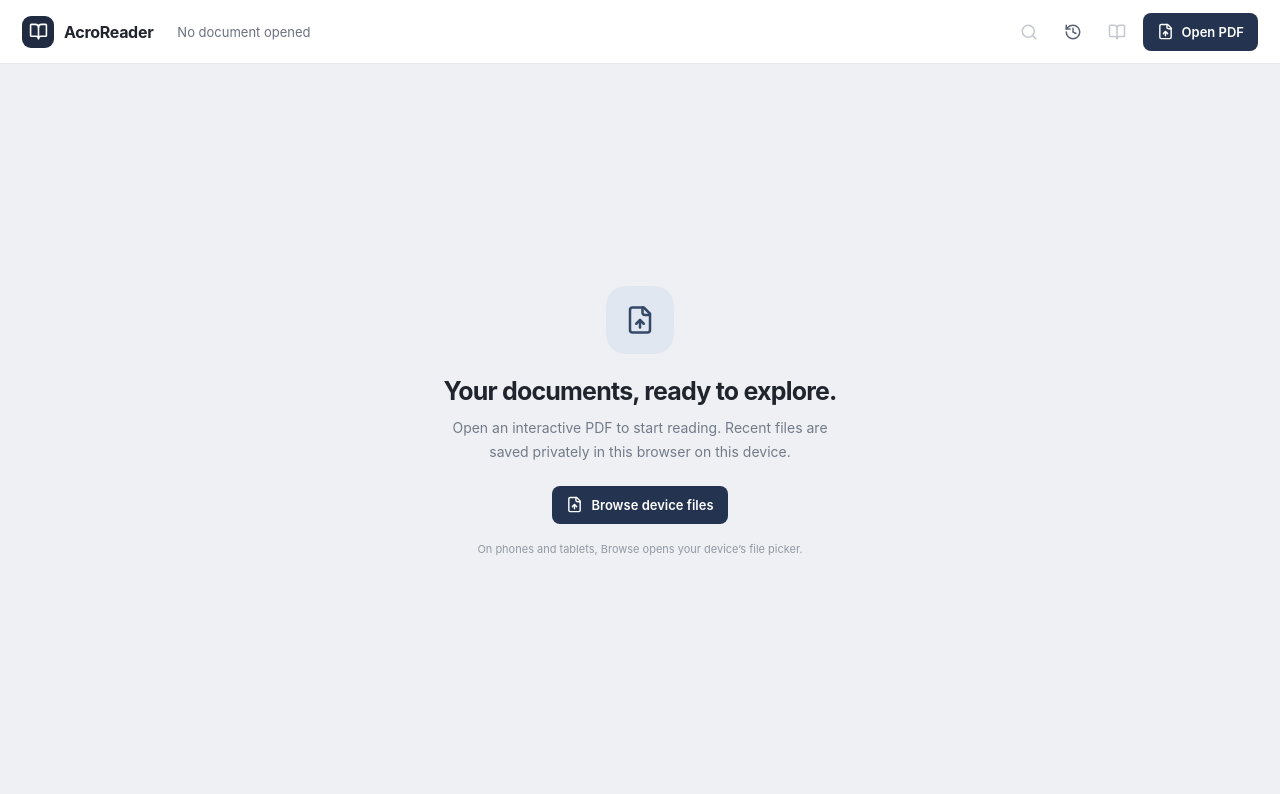
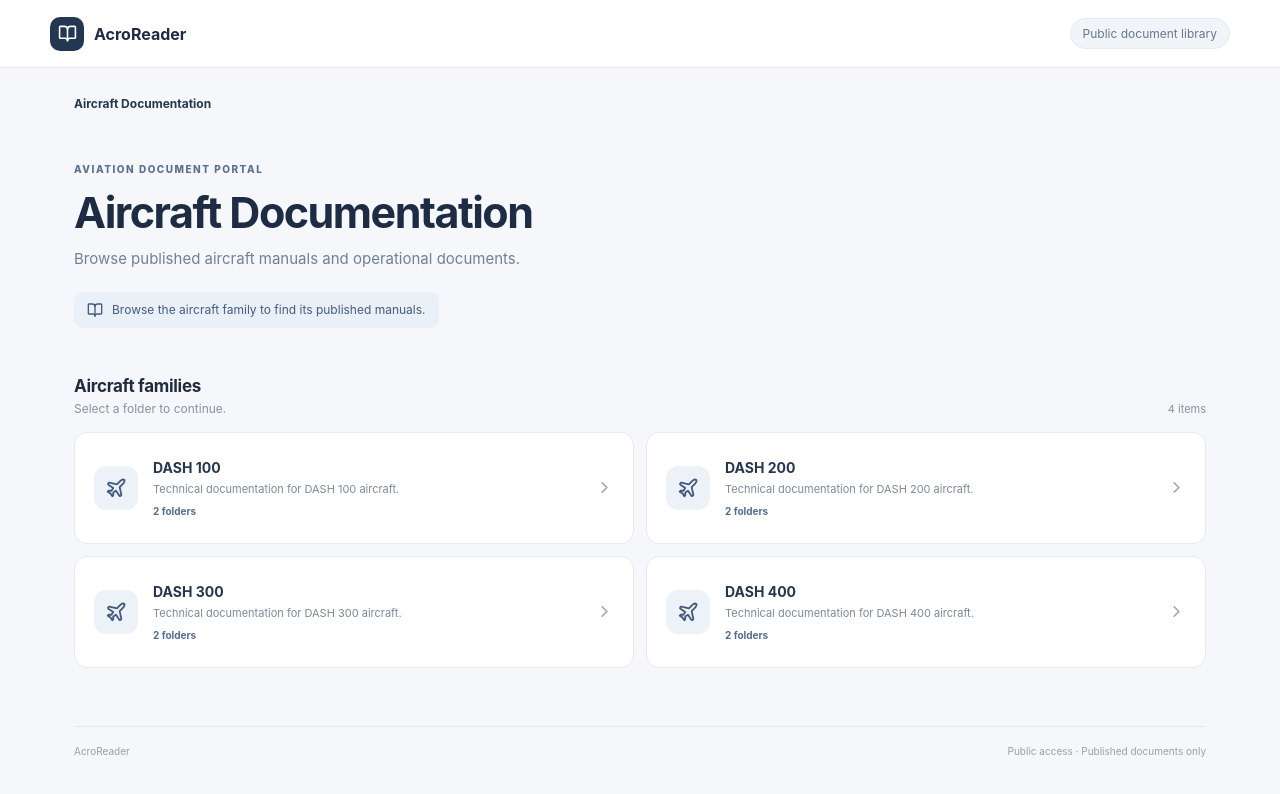
Before and after one commit to p3t3rkamau/Acro-Reader, a Next.js app: page / in a window 1280 px wide. Shown: the top 794 px of the page. Built offline with nearby package versions, Linux system fonts and the light colour scheme.

Commit message:
Make public document library the AcroReader homepage

```diff
--- a/src/app/page.tsx
+++ b/src/app/page.tsx
@@ -1,5 +1,5 @@
-import PDFViewer from '@/components/pdf-viewer/PDFViewer';
+import DocumentLibrary from '@/components/library/DocumentLibrary';
 
 export default function HomePage() {
-  return <PDFViewer />;
+  return <DocumentLibrary />;
 }
```
